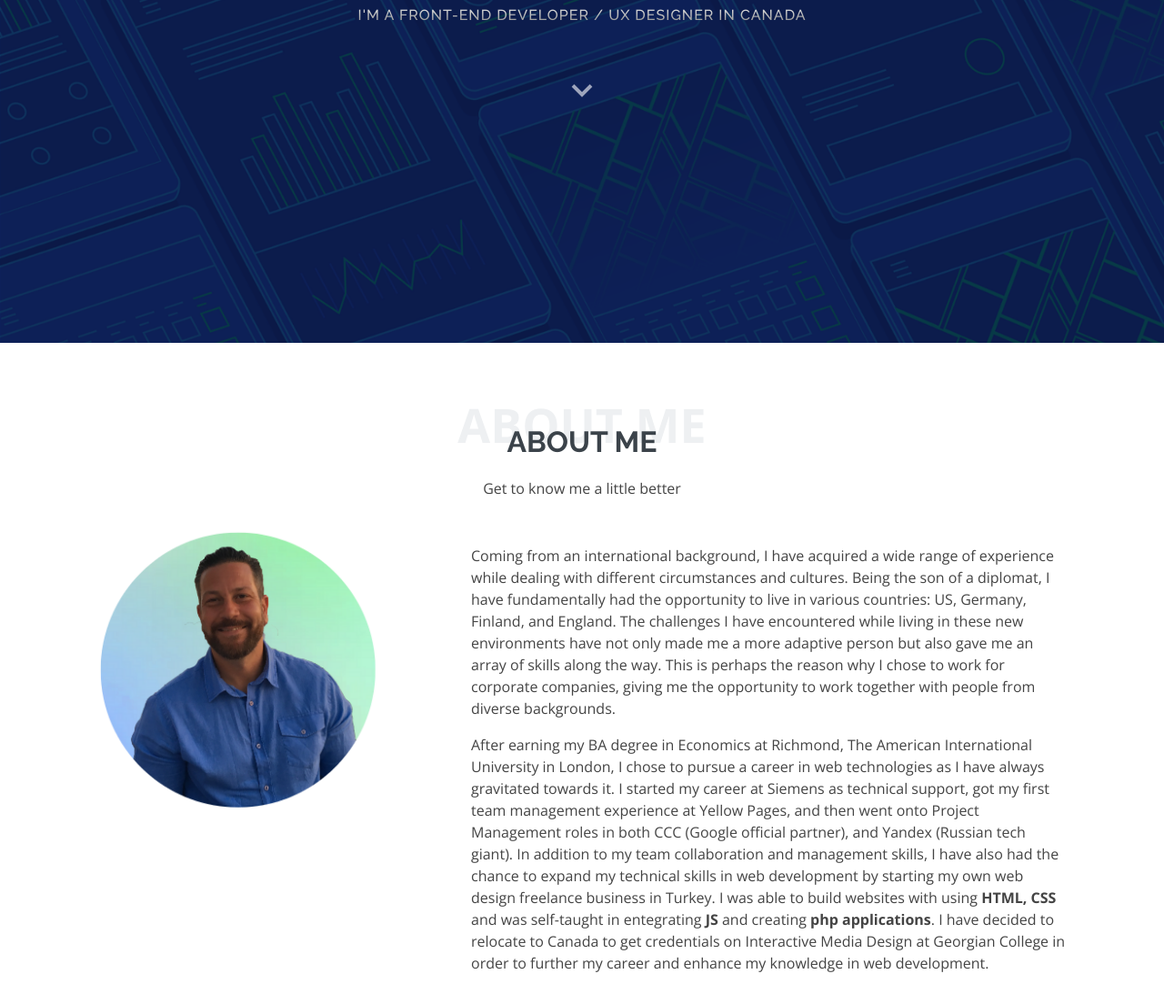
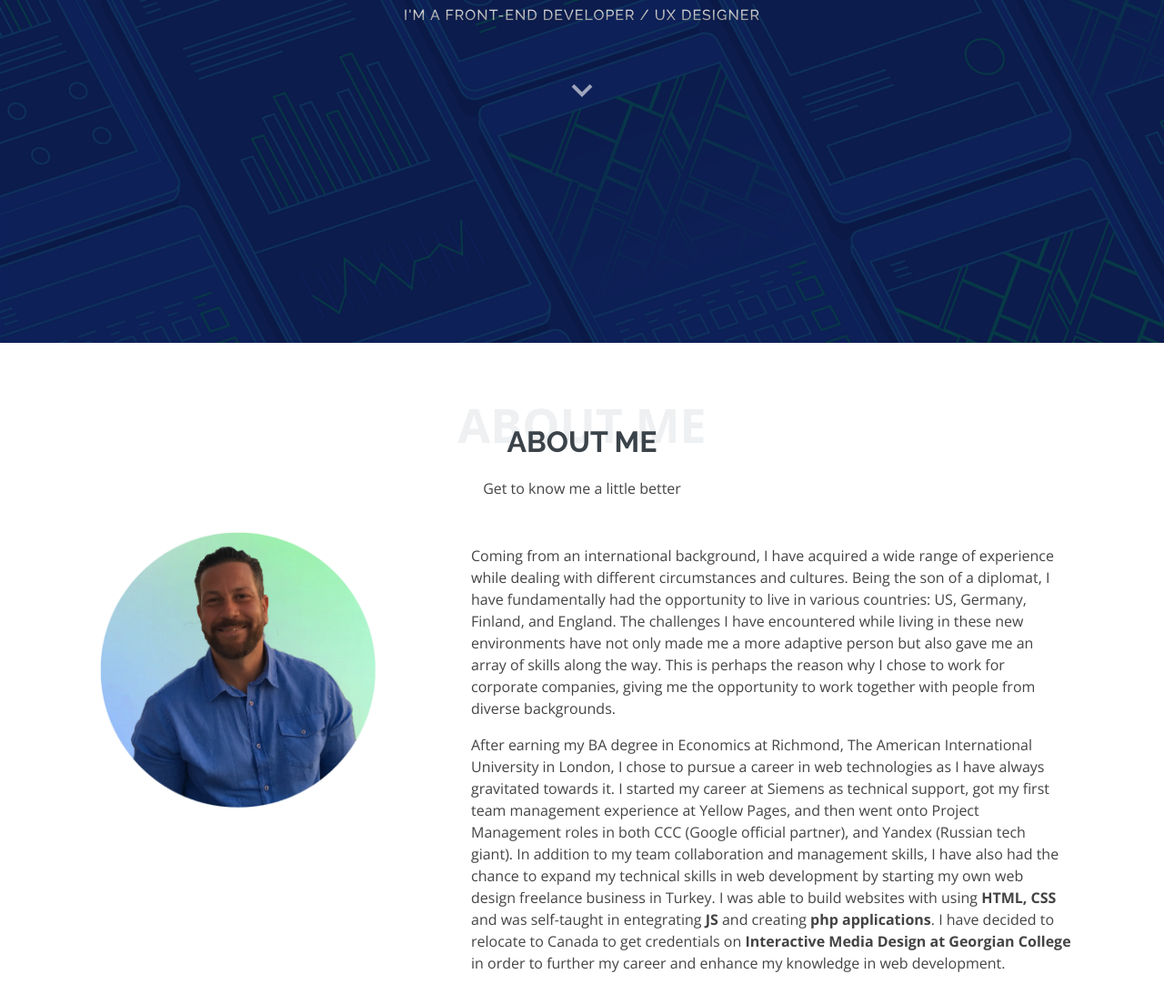
Before and after one commit to burakakcal/portfolio3, a plain HTML site: page index.html in a window 1280 px wide. Shown: the part 423-1527 px from the top of the page at 91% size. Drawn offline with nearby package versions, Linux system fonts and the light colour scheme; files whose address does not match are found by name.

Commit message:
Update index.html

```diff
--- a/index.html
+++ b/index.html
@@ -56,7 +56,7 @@
     <div class="hero-container">
       <img src="./assets/img/logo1.png" alt="Burak Akcal logo" width="70px">
       <h1>Burak Akcal</h1>
-      <h2>I'm a Front-end Developer / UX Designer in Canada</h2>
+      <h2>I'm a Front-end Developer / UX Designer</h2>
       <a href="#about" class="btn-scroll scrollto" title="Scroll Down"><i class="bx bx-chevron-down"></i></a>
     </div>
   </section><!-- End Banner -->
@@ -90,8 +90,8 @@
                     Yellow Pages, and then went onto Project Management roles in both CCC (Google official partner), and Yandex (Russian tech giant). In addition
                     to my team collaboration and management skills, I have also had the chance to expand my technical skills in web development by starting my own
                     web design freelance business in Turkey. I was able to build websites with using <b>HTML, CSS</b> and was self-taught
-                    in entegrating <b>JS</b> and creating <b>php applications</b>. I have decided to relocate to Canada to get credentials on Interactive
-                    Media Design at Georgian College in order to further my career and enhance my knowledge in web development.</p>
+                    in entegrating <b>JS</b> and creating <b>php applications</b>. I have decided to relocate to Canada to get credentials on <b>Interactive
+                      Media Design at Georgian College</b> in order to further my career and enhance my knowledge in web development.</p>
                   </ul>
 
                    <ul> <a href="./assets/Burak_Akcal_Resume_updated.pdf" class="btn btn-outline-primary" role="button" target="_blank">View My Resume</a></ul>
```
